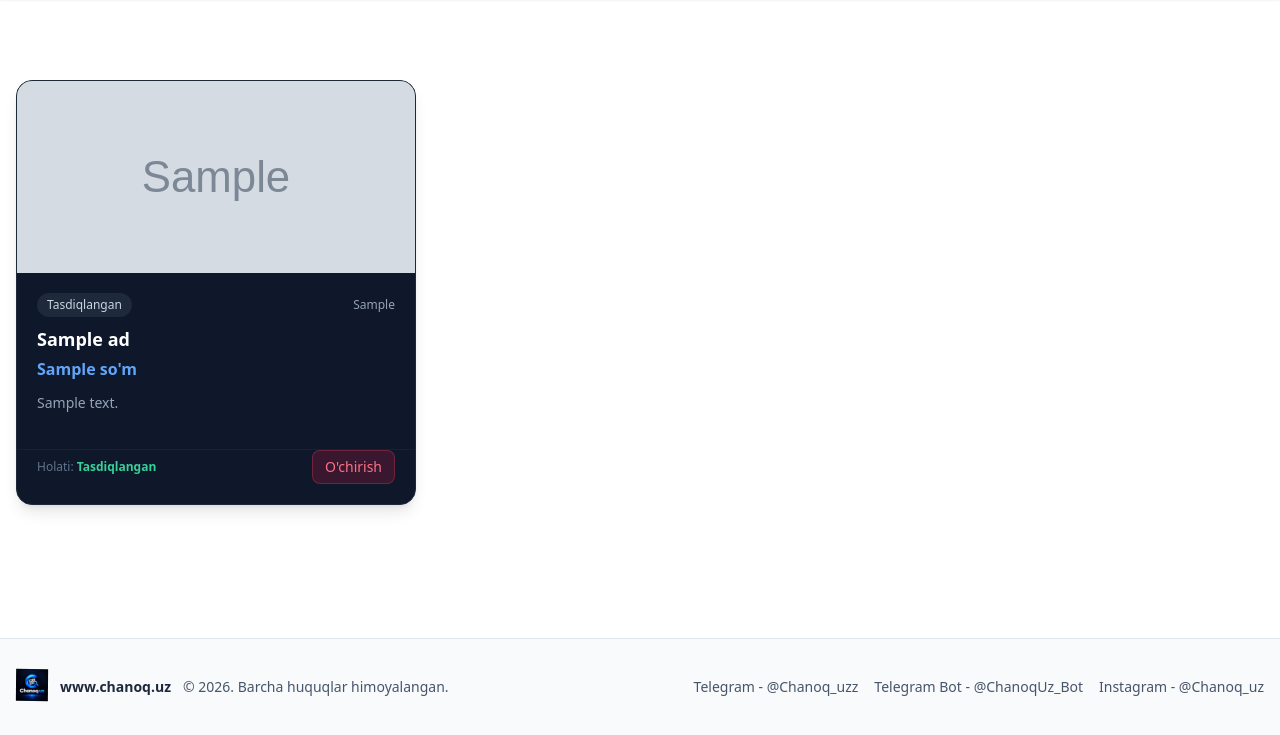
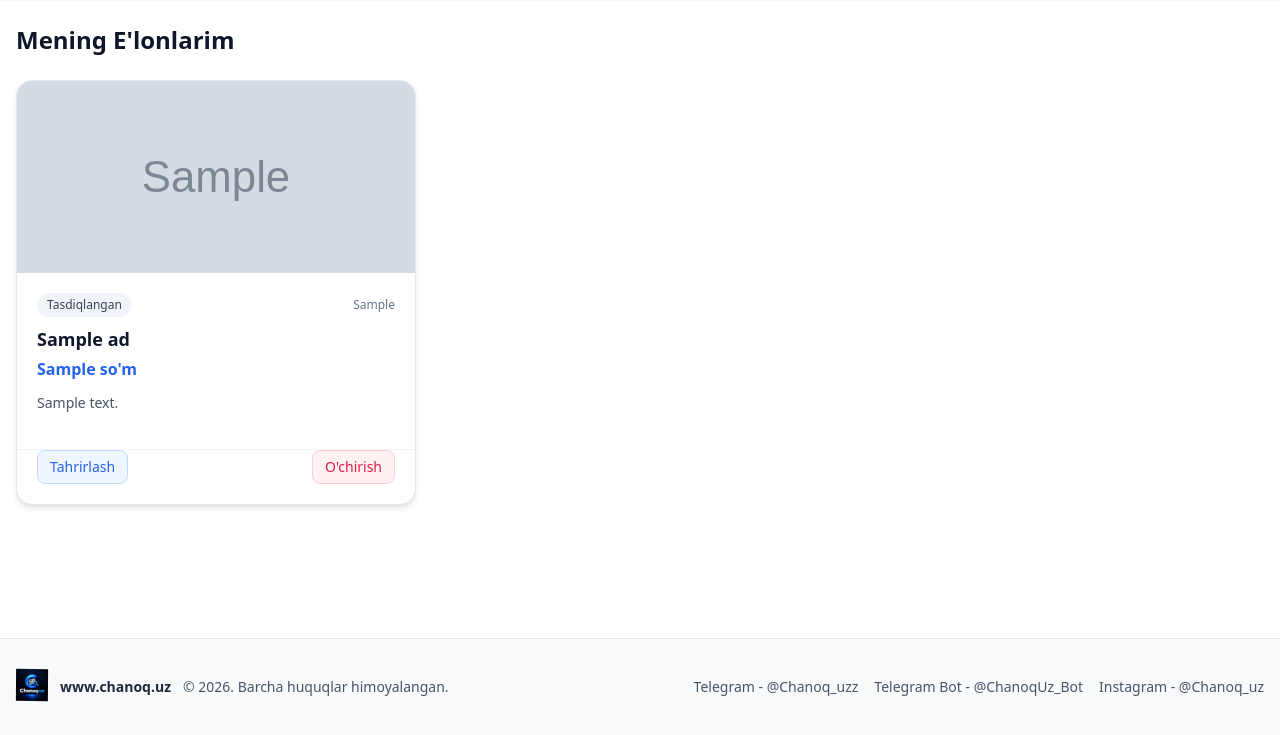
Before and after one commit to xlemann0/Chanoq.uz, a Flask app: page /my-ads in a window 1280 px wide. Shown: the part 65-800 px from the top of the page. Run offline with Flask 3, Linux system fonts and the light colour scheme; the visitor is signed in with stand-in values (Sample User, id 1); tables that the repository leaves empty hold one stand-in row (values such as "Sample post"); grey boxes marked "Sample" are stand-in pictures; some libraries are stand-ins or nearby versions.

Commit message:
Update my_ads.html

```diff
--- a/templates/my_ads.html
+++ b/templates/my_ads.html
@@ -1,30 +1,28 @@
 {% extends 'base.html' %}
 {% block content %}
-<h2 class="text-2xl font-bold text-white mb-6">Mening E'lonlarim</h2>
+<h2 class="text-2xl font-bold text-slate-900 mb-6">Mening E'lonlarim</h2>
 <div class="grid grid-cols-1 md:grid-cols-2 lg:grid-cols-3 gap-6">
     {% for ad in ads %}
-        <div class="bg-slate-900 border border-slate-800 rounded-2xl overflow-hidden shadow-lg flex flex-col justify-between">
+        <div class="bg-white border border-slate-200 rounded-2xl overflow-hidden shadow-md flex flex-col justify-between">
             <div>
                 <img src="{{ url_for('static', filename='uploads/' + ad['image']) }}" alt="Ad" class="w-full h-48 object-cover">
                 <div class="p-5">
                     <div class="flex items-center justify-between mb-2">
-                        <span class="text-xs bg-slate-800 text-slate-300 px-2.5 py-1 rounded-full">{{ ad['status'] }}</span>
-                        <span class="text-xs text-slate-400">{{ ad['region'] }}</span>
+                        <span class="text-xs bg-slate-100 text-slate-700 px-2.5 py-1 rounded-full font-medium">{{ ad['status'] }}</span>
+                        <span class="text-xs text-slate-500">{{ ad['region'] }}</span>
                     </div>
-                    <h3 class="text-lg font-bold text-white mb-1">{{ ad['title'] }}</h3>
-                    <p class="text-blue-400 font-bold mb-3">{{ ad['price'] }} so'm</p>
-                    <p class="text-slate-400 text-sm mb-4 line-clamp-2">{{ ad['details'] }}</p>
+                    <h3 class="text-lg font-bold text-slate-900 mb-1">{{ ad['title'] }}</h3>
+                    <p class="text-blue-600 font-bold mb-3">{{ ad['price'] }} so'm</p>
+                    <p class="text-slate-600 text-sm mb-4 line-clamp-2">{{ ad['details'] }}</p>
                 </div>
             </div>
-            <div class="p-5 pt-0 border-t border-slate-800/60 mt-auto flex items-center justify-between">
-                <span class="text-xs text-slate-500">Holati:
-                    <strong class="{% if ad['status'] == 'Tasdiqlangan' %}text-emerald-400{% elif ad['status'] == 'Rad etilgan' %}text-rose-400{% else %}text-amber-400{% endif %}">{{ ad['status'] }}</strong>
-                </span>
-                <a href="{{ url_for('delete_ad', id=ad['id']) }}" onclick="return confirm('E\'lonni o\'chirmoqchimisiz?')" class="bg-rose-600/20 hover:bg-rose-600/30 text-rose-400 px-3 py-1.5 rounded-lg text-sm border border-rose-500/30 transition">O'chirish</a>
+            <div class="p-5 pt-0 border-t border-slate-100 mt-auto flex items-center justify-between">
+                <a href="{{ url_for('edit_ad', id=ad['id']) }}" class="bg-blue-50 hover:bg-blue-100 text-blue-600 px-3 py-1.5 rounded-lg text-sm font-medium border border-blue-200 transition">Tahrirlash</a>
+                <a href="{{ url_for('delete_ad', id=ad['id']) }}" onclick="return confirm('E\'lonni o\'chirmoqchimisiz?')" class="bg-rose-50 hover:bg-rose-100 text-rose-600 px-3 py-1.5 rounded-lg text-sm font-medium border border-rose-200 transition">O'chirish</a>
             </div>
         </div>
     {% else %}
-        <div class="col-span-full text-center py-16 text-slate-500">
+        <div class="col-span-full text-center py-16 text-slate-400">
             Siz hali e'lon joylamagansiz.
         </div>
     {% endfor %}
```
